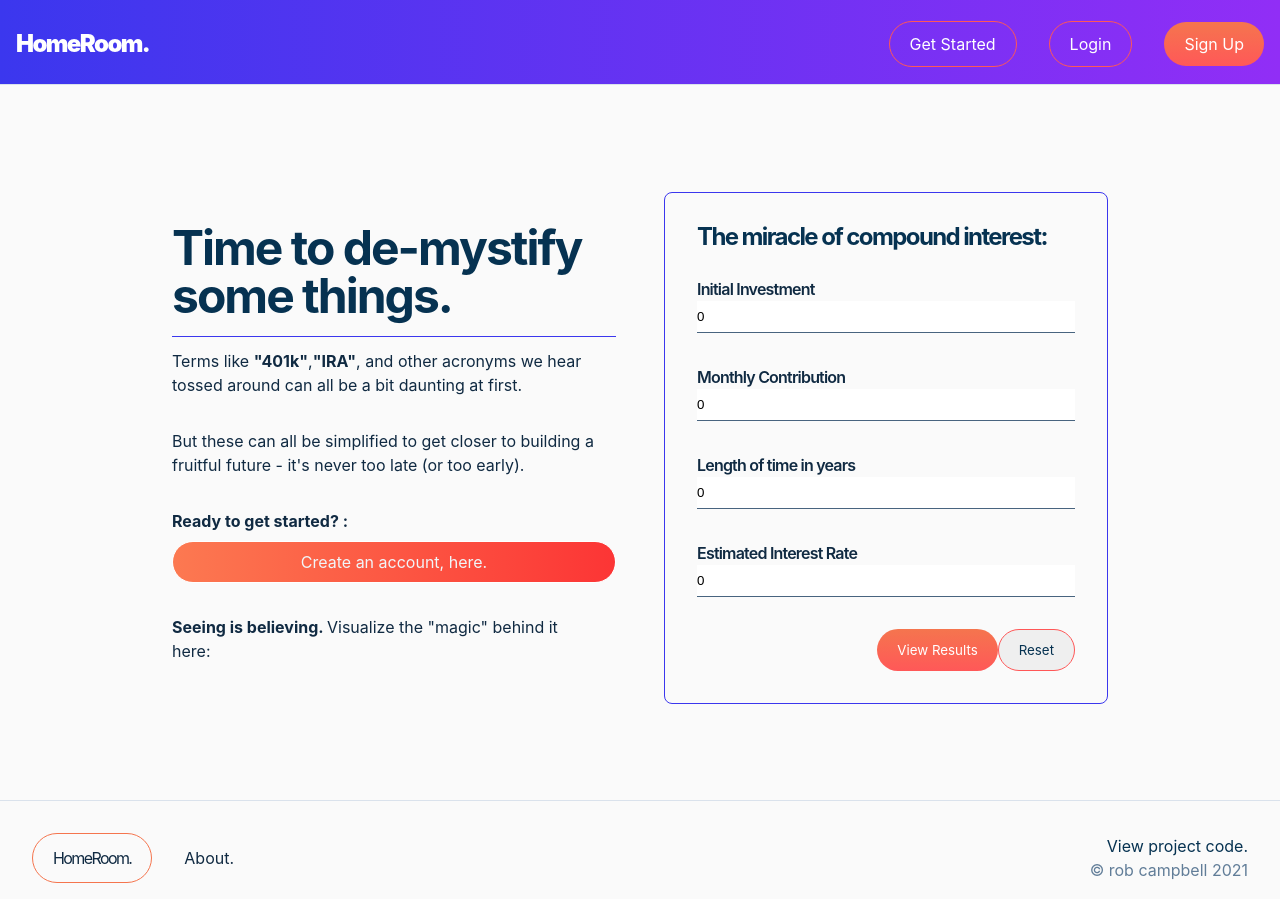
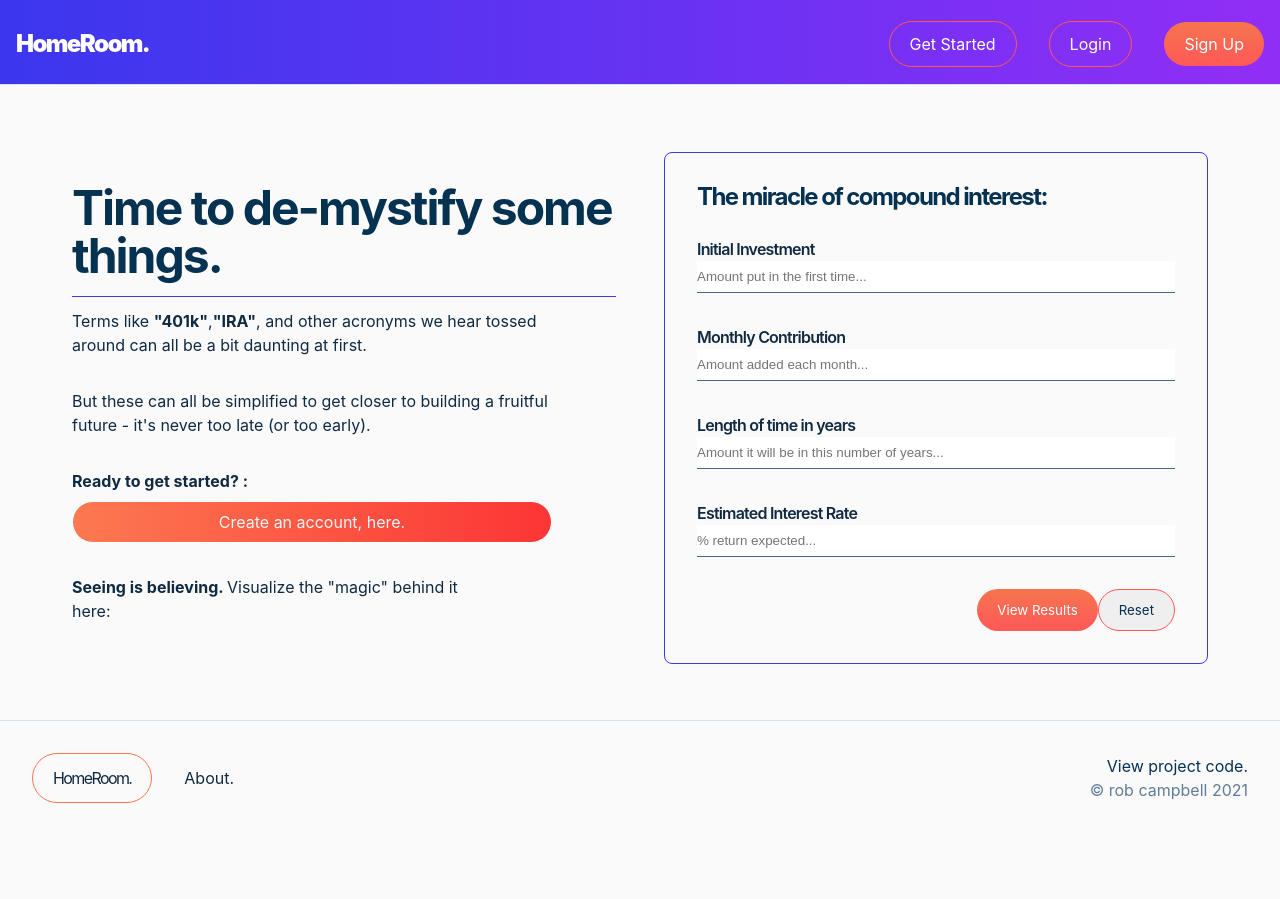
Before and after one commit to robdcampbell/WebProgrammingClass, a React (Create React App) app: page /home-public in a window 1280 px wide. After the commit the page ends 819 px from the top, so only its background shows below. Built offline with nearby package versions, Linux system fonts and the light colour scheme.

Commit message:
Cleanup the calcValue useState values win CalcContext and PublicHomeContent.js

```diff
--- a/src/context/CalcContext.js
+++ b/src/context/CalcContext.js
@@ -20,12 +20,14 @@ const initialCalcResult = {
 };
 
 export const CalcProvider = ({ children }) => {
-  const [initialInvestment, setInitialInvestment] = useState(0);
-  const [monthlyContribution, setMonthlyContribution] = useState(0);
-  const [lengthInYears, setLengthInYears] = useState(0);
-  const [interestRate, setInterestRate] = useState(0);
-  const [interestVariance, setInterestVariance] = useState(0);
-  const [compoundFrequency, setCompoundFrequency] = useState(0);
+  // CALC - Consolidate to calcValues ?
+  const [initialInvestment, setInitialInvestment] = useState("");
+  const [monthlyContribution, setMonthlyContribution] = useState("");
+  const [lengthInYears, setLengthInYears] = useState("");
+  const [interestRate, setInterestRate] = useState("");
+  const [interestVariance, setInterestVariance] = useState("");
+  const [compoundFrequency, setCompoundFrequency] = useState("");
+
   const [showResults, setShowResults] = useState(false);
   const [calcResults, setCalcResults] = useState(initialCalcResult);
 
--- a/src/index.css
+++ b/src/index.css
@@ -307,7 +307,7 @@ Main Content
 */
 
 .content__wrapper__main {
-  min-height: 100vh;
+  min-height: 90vh;
   display: flex;
   flex-direction: column;
   align-items: center;
@@ -315,7 +315,7 @@ Main Content
 }
 
 .content__mainSection {
-  max-width: 1000px;
+  max-width: 1200px;
   display: flex;
   flex-direction: column;
   align-items: flex-start;
```
Also changed, not shown: src/components/PublicHomeContent.js (+0 -12 lines).
